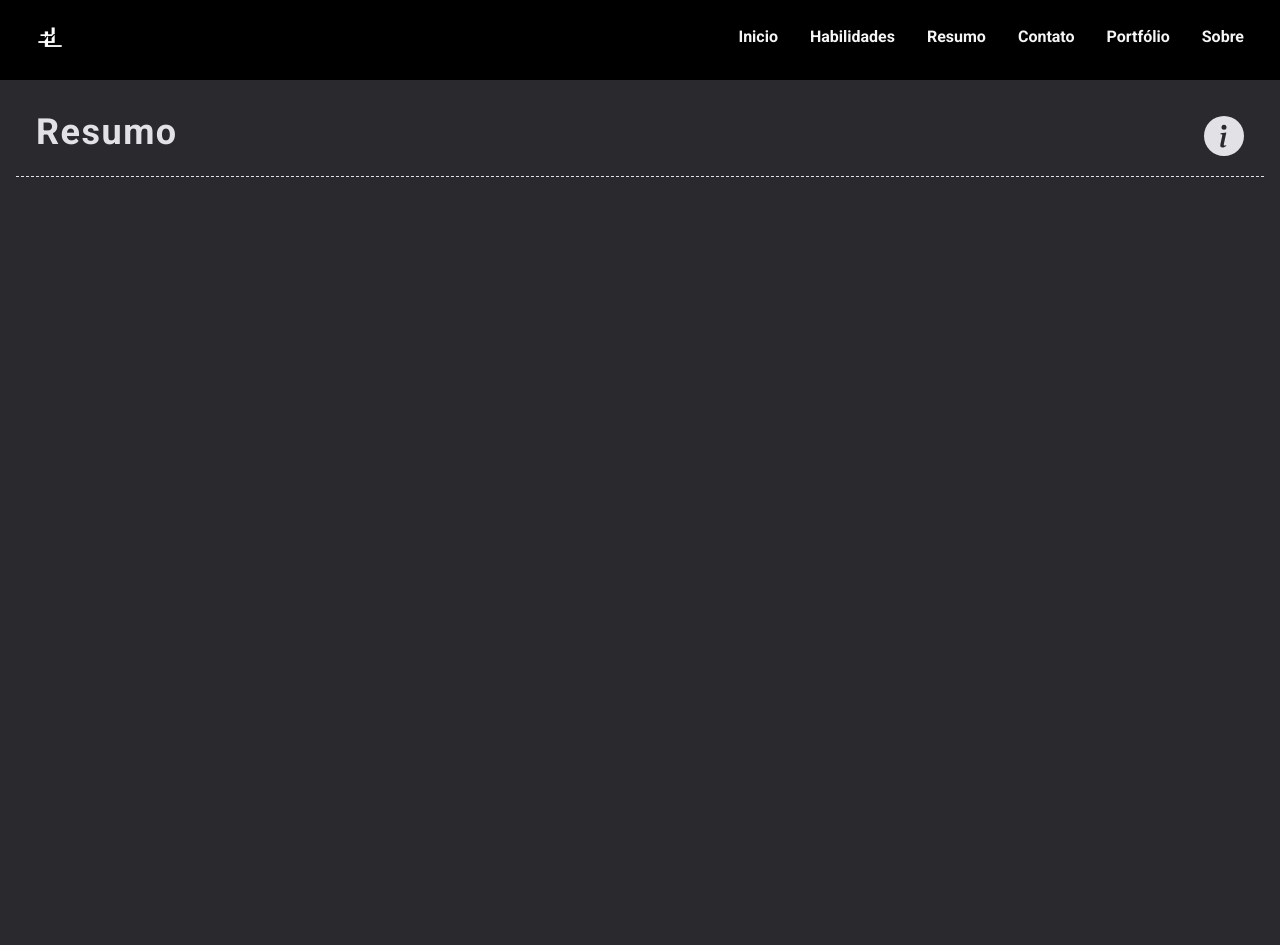
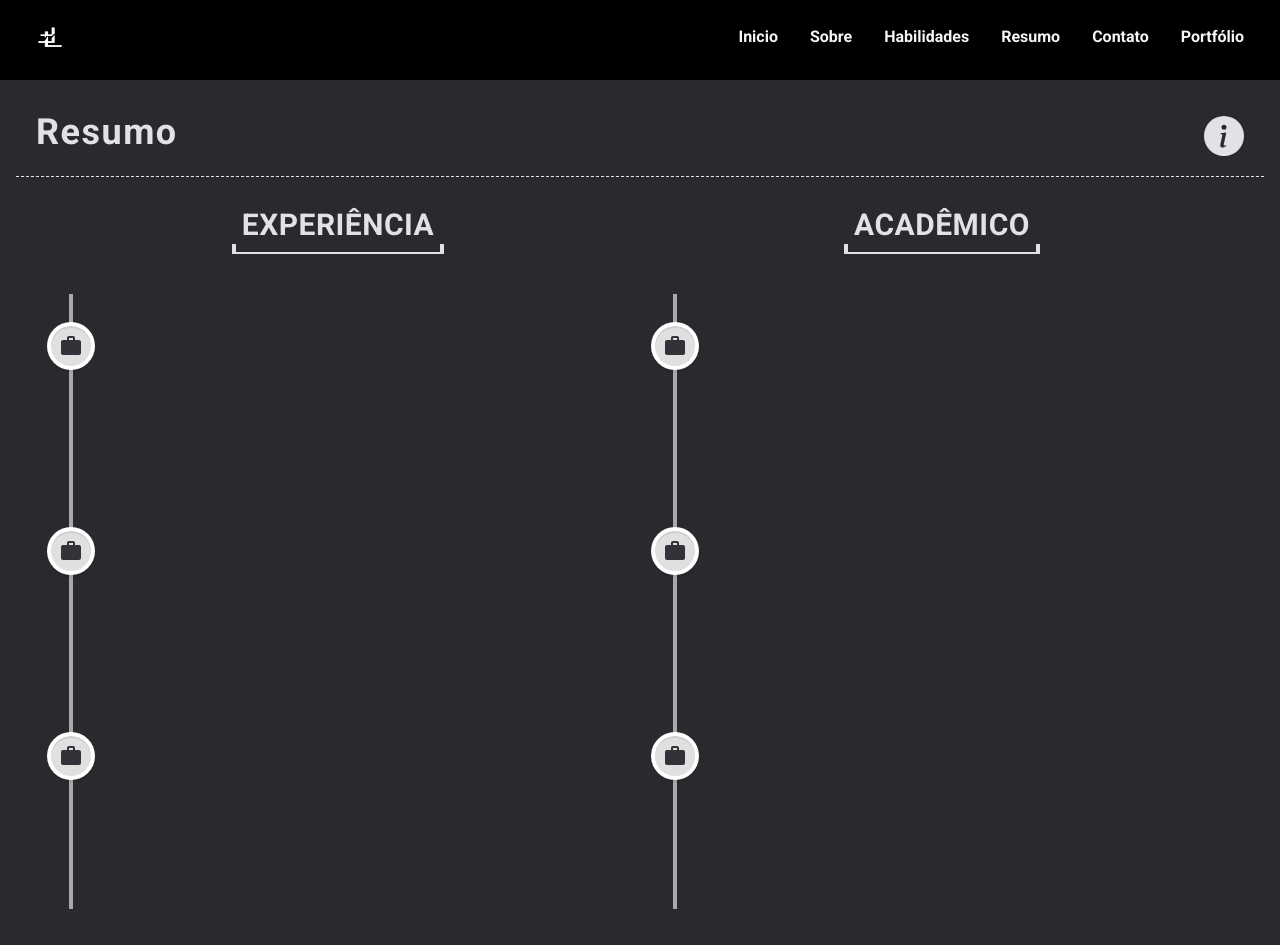
Before and after one commit to wallissonlima/portifolio, a React (Vite) app: page /resume in a window 1280 px wide. Before the commit the page ends 816 px from the top, so only its background shows below. Built offline with nearby package versions, Linux system fonts and the light colour scheme.

Commit message:
Ajuste da parte do resumo

```diff
--- a/package.json
+++ b/package.json
@@ -34,6 +34,7 @@
     "@eslint/js": "^9.25.0",
     "@types/react": "^19.1.2",
     "@types/react-dom": "^19.1.2",
+    "@types/react-vertical-timeline-component": "^3.3.6",
     "@vitejs/plugin-react-swc": "^3.9.0",
     "eslint": "^9.25.0",
     "eslint-plugin-react-hooks": "^5.2.0",
--- a/src/components/Header/index.tsx
+++ b/src/components/Header/index.tsx
@@ -16,16 +16,10 @@ import { useLocation } from "react-router-dom";
 import { useState } from "react";
 
 export function Header() {
-  // const navigate = useNavigate();
   const location = useLocation();
   const [isOpen, setIsOpen] = useState(false);
 
   const toggle = () => setIsOpen(!isOpen);
-
-  // const handleLogout = () => {
-  //   localStorage.removeItem("access_token");
-  //   navigate("/");
-  // };
 
   return (
     <>
@@ -45,6 +39,14 @@ export function Header() {
                     className={location.pathname === "/" ? "active" : ""}
                   >
                     Inicio
+                  </NavLink>
+                </NavItem>
+                <NavItem>
+                  <NavLink
+                    href="/about"
+                    className={location.pathname === "/about" ? "active" : ""}
+                  >
+                    Sobre
                   </NavLink>
                 </NavItem>
 
@@ -74,7 +76,7 @@ export function Header() {
                 </NavItem>
                 <NavItem>
                   <NavLink
-                    href="/protfolio"
+                    href="/portfolio"
                     className={
                       location.pathname === "/protfolio" ? "active" : ""
                     }
@@ -82,16 +84,7 @@ export function Header() {
                     Portfólio
                   </NavLink>
                 </NavItem>
-                <NavItem>
-                  <NavLink
-                    href="/about"
-                    className={location.pathname === "/about" ? "active" : ""}
-                  >
-                    Sobre
-                  </NavLink>
-                </NavItem>
               </Nav>
-              {/* <SignOut onClick={handleLogout} size={25} /> */}
             </div>
           </Collapse>
         </Navbar>
--- a/src/pages/about/index.tsx
+++ b/src/pages/about/index.tsx
@@ -78,6 +78,13 @@ export const About = () => {
             </Animate>
           </CustomBody>
           <Custom>
+            <Animate
+              play
+              duration={1.5}
+              delay={1}
+              start={{ transform: "translateX(600px)" }}
+              end={{ transform: "translatex(0px)" }}
+            >
               <CustomIconCicular>
                 <CustomIcon>
                   <div>
@@ -94,6 +101,7 @@ export const About = () => {
                   </div>
                 </CustomIcon>
               </CustomIconCicular>
+            </Animate>
           </Custom>
         </ContenteBody>
       </Context>
--- a/src/pages/resume/index.tsx
+++ b/src/pages/resume/index.tsx
@@ -1,17 +1,77 @@
 import { BsInfoCircleFill } from "react-icons/bs";
+import {
+  VerticalTimeline,
+  VerticalTimelineElement,
+} from "react-vertical-timeline-component";
+import "react-vertical-timeline-component/style.min.css";
 import { Header } from "../../components/Header";
 import { PageHeader } from "../../components/pageHeader";
-import { Context } from "./styles";
+import { Context, CustomBody, CustomH3 } from "./styles";
+import { ResumeData } from "../../util/resume";
+import { MdWork } from "react-icons/md";
 
 export const Resume = () => {
   return (
     <>
       <Header />
       <Context>
-        <PageHeader
-          headertext="Resumo"
-          icon={<BsInfoCircleFill size={40} />}
-        />
+        <PageHeader headertext="Resumo" icon={<BsInfoCircleFill size={40} />} />
+        <CustomBody>
+          <div>
+            <h3 className="title">EXPERIÊNCIA</h3>
+            <VerticalTimeline layout={"1-column"} lineColor={"A9A9A9"}>
+              {ResumeData.experience.map((item, i) => (
+                <VerticalTimelineElement
+                  key={i}
+                  contentStyle={{
+                    background: "none",
+                    color: "#fff",
+                    border: "1.5px solid #000",
+                  }}
+                  date="2020 - Present"
+                  icon={<MdWork />}
+                  iconStyle={{
+                    background: "#e0e0e0",
+                    color: "#323238",
+                  }}
+                >
+                  <CustomH3>
+                    <h3>{item.title}</h3>
+                    <h4>{item.subTitle}</h4>
+                  </CustomH3>
+                  <p>{item.Description}</p>
+                </VerticalTimelineElement>
+              ))}
+            </VerticalTimeline>
+          </div>
+          <div>
+            <h3 className="title">ACADÊMICO</h3>
+            <VerticalTimeline layout={"1-column"} lineColor={"#A9A9A9"}>
+              {ResumeData.education.map((item, i) => (
+                <VerticalTimelineElement
+                  key={i}
+                  contentStyle={{
+                    background: "none",
+                    color: "#fff",
+                    border: "1.5px solid #000",
+                  }}
+                  date="2020 - Present"
+                  icon={<MdWork />}
+                  iconStyle={{
+                    background: "#e0e0e0",
+                    color: "#323238",
+                  }}
+                >
+                  <CustomH3>
+                    <h3>{item.title}</h3>
+                    <h4>{item.subTitle}</h4>
+                  </CustomH3>
+                  <p>{item.Description}</p>
+                </VerticalTimelineElement>
+              ))}
+            </VerticalTimeline>
+          </div>
+        </CustomBody>
       </Context>
     </>
   );
--- a/src/pages/resume/styles.ts
+++ b/src/pages/resume/styles.ts
@@ -2,7 +2,73 @@ import styled from "styled-components";
 
 export const Context = styled.div`
   width: 100%;
-  min-height: 92vh;
-  overflow-y: none;
+
+  overflow-y: auto;
   padding: 1rem;
 `;
+
+export const CustomBody = styled.div`
+  display: flex;
+  width: 100%;
+  padding: 20px;
+
+  > div {
+    width: 50%;
+    gap: 2rem;
+    display: flex;
+    flex-direction: column;
+    align-items: center;
+
+    .title {
+      display: inline-block;
+      color: ${(props) => props.theme["gray-100"]};
+      font-size: 30px;
+      font-weight: bold;
+      line-height: 1.5;
+      letter-spacing: 0.5px;
+      position: relative;
+      text-transform: uppercase;
+      padding: 5px 10px;
+      border-bottom: 2px solid ${(props) => props.theme["gray-100"]};
+
+      &::before,
+      &::after {
+        position: absolute;
+        content: "";
+        width: 4px;
+        height: 10px;
+        background-color: ${(props) => props.theme["gray-100"]};
+        bottom: -2px;
+      }
+
+      &::before {
+        left: 0;
+      }
+
+      &::after {
+        right: 0;
+      }
+    }
+    &:last-child {
+      padding-bottom: 0px;
+    }
+  }
+`;
+
+export const CustomH3 = styled.div`
+  display: flex;
+  justify-content: baseline;
+  font-weight: bold;
+
+  h3,
+  h4 {
+    font-size: 16px;
+    font-weight: bold;
+  }
+  h4 {
+    margin-left: 8px;
+  }
+  p {
+    font-size: 18px;
+  }
+`;
--- a/src/pages/skills/index.tsx
+++ b/src/pages/skills/index.tsx
@@ -1,7 +1,10 @@
 import { BsInfoCircleFill } from "react-icons/bs";
 import { Header } from "../../components/Header";
 import { PageHeader } from "../../components/pageHeader";
-import { Context } from "./styles";
+import { Context, CustomBody, CustomBodyForm } from "./styles";
+import { Animate, AnimateKeyframes } from "react-simple-animate";
+import { SkillsData } from "../../util/slillsData";
+import { Line } from "rc-progress";
 
 export const Skills = () => {
   return (
@@ -12,6 +15,46 @@ export const Skills = () => {
           headertext="Habilidades Técnicas"
           icon={<BsInfoCircleFill size={40} />}
         />
+        <CustomBody>
+          {SkillsData.map((item, i) => (
+            <CustomBodyForm key={i}>
+              <Animate
+                play
+                duration={1}
+                delay={0.3}
+                start={{
+                  transform: "translateX(-200px)",
+                }}
+                end={{
+                  transform: "translateX(0px)",
+                }}
+              >
+                <h3>{item.label}</h3>
+                <div>
+                  {item.data.map((skillItem, name) => (
+                    <AnimateKeyframes
+                      play
+                      duration={1}
+                      keyframes={["opacity: 1", "opacity: 0"]}
+                      iterationCount={1}
+                    >
+                      <div key={name}>
+                        <p>{skillItem.skillName}</p>
+                        <Line
+                          percent={skillItem.percentage}
+                          strokeWidth={2}
+                          strokeColor={"#928d8d"}
+                          trailWidth={2}
+                          strokeLinecap="square"
+                        />
+                      </div>
+                    </AnimateKeyframes>
+                  ))}
+                </div>
+              </Animate>
+            </CustomBodyForm>
+          ))}
+        </CustomBody>
       </Context>
     </>
   );
--- a/src/pages/skills/styles.ts
+++ b/src/pages/skills/styles.ts
@@ -3,6 +3,63 @@ import styled from "styled-components";
 export const Context = styled.div`
   width: 100%;
   min-height: 92vh;
-  overflow-y: none;
+  overflow-y: auto;
   padding: 1rem;
 `;
+
+export const CustomBody = styled.div`
+  display: flex;
+  padding: 20px;
+  gap: 20px;
+`;
+
+export const CustomBodyForm = styled.div`
+  flex: 1;
+  display: flex;
+  flex-direction: column;
+  align-items: center;
+
+  h3 {
+    display: inline-block;
+    color: ${(props) => props.theme["gray-100"]};
+    font-size: 30px;
+    font-weight: bold;
+    line-height: 1.5;
+    letter-spacing: 0.5px;
+    position: relative;
+    text-transform: uppercase;
+    padding: 5px 10px;
+    border-bottom: 2px solid ${(props) => props.theme["gray-100"]};
+
+    &::before,
+    &::after {
+      position: absolute;
+      content: "";
+      width: 4px;
+      height: 10px;
+      background-color: ${(props) => props.theme["gray-100"]};
+      bottom: -2px;
+    }
+
+    &::before {
+      left: 0;
+    }
+
+    &::after {
+      right: 0;
+    }
+  }
+
+  div {
+    width: 100%;
+    padding: 10px 0 0;
+
+    p {
+      font-size: 1rem;
+      margin: 0 0 10px;
+      text-transform: uppercase;
+      font-weight: bold;
+      color: ${(props) => props.theme["gray-300"]};
+    }
+  }
+`;
--- /dev/null
+++ b/src/util/resume.tsx
@@ -0,0 +1,36 @@
+export const ResumeData = {
+  experience: [
+    {
+      title: "Consultant",
+      subTitle: "Miami, Fl",
+      Description: "User experience, visual design",
+    },
+    {
+      title: "Consultant",
+      subTitle: "Miami, Fl",
+      Description: "User experience, visual design",
+    },
+    {
+      title: "Consultant",
+      subTitle: "Miami, Fl",
+      Description: "User experience, visual design",
+    },
+  ],
+  education: [
+    {
+      title: "Consultant",
+      subTitle: "Miami, Fl",
+      Description: "User experience, visual design",
+    },
+    {
+      title: "Consultant",
+      subTitle: "Miami, Fl",
+      Description: "User experience, visual design",
+    },
+    {
+      title: "Consultant",
+      subTitle: "Miami, Fl",
+      Description: "User experience, visual design",
+    },
+  ],
+};
--- /dev/null
+++ b/src/util/slillsData.tsx
@@ -0,0 +1,49 @@
+export const SkillsData = [
+  {
+    label: "FRONT END",
+    data: [
+      {
+        skillName: "REACT JS",
+        percentage: "70",
+      },
+      {
+        skillName: "REACT-NATIVE",
+        percentage: "60",
+      },
+      {
+        skillName: "VUE JS",
+        percentage: "80",
+      },
+    ],
+  },
+  {
+    label: "BACK END",
+    data: [
+      {
+        skillName: "PHP",
+        percentage: "70",
+      },
+      {
+        skillName: "C#",
+        percentage: "40",
+      },
+    ],
+  },
+  {
+    label: "DATABASES",
+    data: [
+      {
+        skillName: "SQL SERVER",
+        percentage: "70",
+      },
+      {
+        skillName: "MARIA DB",
+        percentage: "60",
+      },
+      {
+        skillName: "MONGO DB",
+        percentage: "40",
+      },
+    ],
+  },
+];
```
Also changed, not shown: 2 other files (tests, documents, lock files or other folders). Lines whose indentation alone changed are shown as unchanged.
